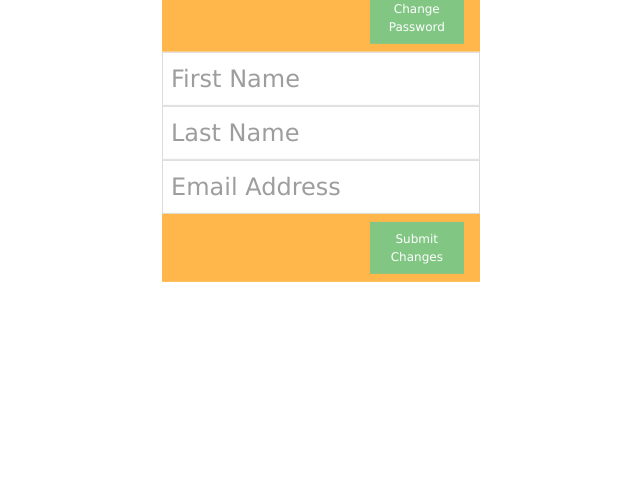
After one commit to monkphin/FlaskAPP, a Flask app: template webapp/webapp/templates/account.html in a window 1280 px wide. The commit adds this page. Shown: the part 321-800 px from the top of the page, without its empty margins (319-959 px from the left). Run offline with Flask 2, Linux system fonts and the light colour scheme; the template is opened without the code that fills it, so the values that code supplies are empty.

Commit message:
adding in account.html and modded app.py to factor in account.html

```diff
--- a/webapp/sql/create_tables.sql
+++ b/webapp/sql/create_tables.sql
@@ -25,7 +25,6 @@ CREATE TABLE Persons (
     LastName varchar(255) NOT NULL,
     FirstName varchar(255),
     email varchar(255) NOT NULL,
-    addr varchar(1024),
 
     PRIMARY KEY (PersonID)
 );
--- a/webapp/webapp/app.py
+++ b/webapp/webapp/app.py
@@ -66,26 +66,43 @@ def verify():
                 cursor.close()
                 return render_template("main.html")
 
+
     return render_template("login.html")
 
-@app.route('/main', methods=['POST'])
+@app.route('/main', methods=['POST, GET'])
 def main():
     if request.method == 'POST':
-        company = request.form['company']
-        game_system = request.form['game_system']
-        game_faction = request.form['game_faction']
-        project_name = request.form['project_name']
-        mininame = request.form['mininame']
-        mininum = request.form['mininum']
-        minipoint = request.form['minipoint']
-        minicost = request.form['minicost']
+        if request.form['uname'] != "" and request.form['pwd'] != "":
+            company = request.form['company']
+            game_system = request.form['game_system']
+            game_faction = request.form['game_faction']
+            project_name = request.form['project_name']
+            mininame = request.form['mininame']
+            mininum = request.form['mininum']
+            minipoint = request.form['minipoint']
+            minicost = request.form['minicost']
+            cursor = dbRoutines.mysql.connection.cursor()
+            cursor.execute(f"use webapp_db;")
+            cursor.execute (f"INSERT INTO `Game_System` (`Company`, `Game_System`, `Game_Faction`, `Project_Name`) VALUES ('{company}', '{game_system}', '{game_faction}', '{project_name}');")
+            cursor.execute (f"INSERT INTO `Collection` (`MiniName`, `MiniNum`, `MiniPoint`, `MiniCost`) VALUES ('{mininame}', '{mininum}', '{minipoint}', '{minicost}');")
+            dbRoutines.mysql.connection.commit()
+            cursor.close()
+            return render_template("main.html")
+
+@app.route('/account', methods=['POST'])
+def account():
+    if request.method == 'POST':
+        lastname = request.form['lastname']
+        firstname = request.form['firstname']
+        email = request.form['email']
         cursor = dbRoutines.mysql.connection.cursor()
         cursor.execute(f"use webapp_db;")
-        cursor.execute (f"INSERT INTO `Game_System` (`Company`, `Game_System`, `Game_Faction`, `Project_Name`) VALUES ('company', 'game_system', 'game_faction', 'project_name');")
-        cursor.execute (f"INSERT INTO `Collection` (`MiniName`, `MiniNum`, `MiniPoint`, `MiniCost`) VALUES ('{mininame}', '{mininum}', '{minipoint}', '{minicost}');")
+        cursor.execute (f"INSERT INTO `Persons` (`LastName`, `FirstName`, `email`) VALUES ('{lastname}', '{firstname}', '{email}')")
         dbRoutines.mysql.connection.commit()
         cursor.close()
-        return render_template("main.html")
+        return render_template("account.html")
+    else:
+        return render_template("account.html")
 
 
 
--- /dev/null
+++ b/webapp/webapp/templates/account.html
@@ -0,0 +1,51 @@
+{% extends "base.html" %}
+
+{% block title %}Login{% endblock %}
+
+{% block style %}
+
+<style>
+
+</style>
+
+{% endblock %}
+
+
+{% block content %}
+
+<div class="w3-display-middle">
+
+    <div class="w3-container" style="opacity: 0.7;">
+
+        <form class="w3-xlarge" action="/account" method="post">
+
+            <input class="w3-input w3-border" type="password" name="pwd" placeholder="password">
+            <input class="w3-input w3-border" type="password" name="repwd" placeholder="repassword">
+
+            <div class="w3-bar w3-small w3-orange w3-padding">
+                <span class="w3-bar-item" style="width:67%">{{ message }}</span>
+
+                <button class="w3-bar-item w3-button w3-green" type="submit" style="width:33%">Change Password</button>
+              </div>
+
+
+        <form class="w3-xlarge" action="/account" method="post">
+
+            <input class="w3-input w3-border" type="text" name="firstname" placeholder="First Name">
+            <input class="w3-input w3-border" type="text" name="lastname" placeholder="Last Name">
+            <input class="w3-input w3-border" type="email" name="email" placeholder="Email Address">
+
+            <div class="w3-bar w3-small w3-orange w3-padding">
+                <span class="w3-bar-item" style="width:67%">{{ message }}</span>
+
+                <button class="w3-bar-item w3-button w3-green" type="submit" style="width:33%">Submit Changes</button>
+              </div>
+
+        </form>
+
+
+    </div>
+
+</div>
+
+{% endblock %}
--- a/webapp/webapp/templates/base.html
+++ b/webapp/webapp/templates/base.html
@@ -24,9 +24,9 @@
 
     <div class="w3-top" style="opacity: 0.5;">
         <div class="w3-bar w3-blue">
-            <a href="#" class="w3-bar-item w3-button dark">Home</a>
-            <a href="#" class="w3-bar-item w3-button dark">Account Settings</a>
-            <a href="#" class="w3-bar-item w3-button dark">Logout</a>
+            <a href="/main" class="w3-bar-item w3-button dark">Home</a>
+            <a href="/account" class="w3-bar-item w3-button dark">Account Settings</a>
+            <a href="/logout" class="w3-bar-item w3-button dark">Logout</a>
         </div>
     </div>
 
--- a/webapp/webapp/templates/main.html
+++ b/webapp/webapp/templates/main.html
@@ -32,11 +32,15 @@
             <input class="w3-input w3-border" type="number" name="minicost" placeholder="Monetary Value">
 
         </div>
-        <button class="btn-lg w3-block btn-primary w3-small" type="submit" style="opacity: 1;">Submit</button>
+        <div>
+            <button class="btn-lg w3-block btn-primary w3-small" type="submit" style="opacity: 1;">Submit</button>
+        </div>
     </form>
 
     </div>
 
+
 </div>
 
+
 {% endblock %}
```
